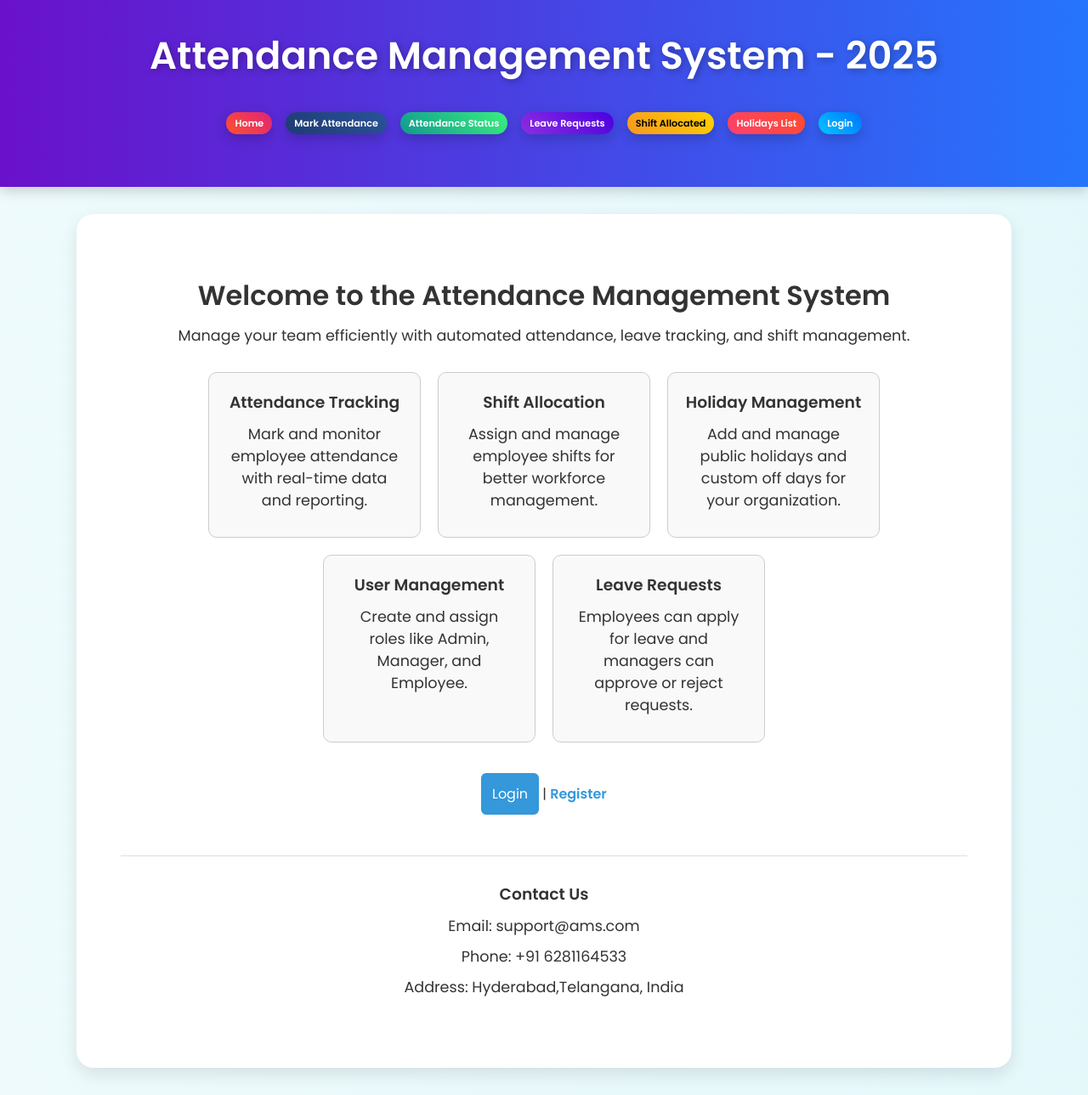
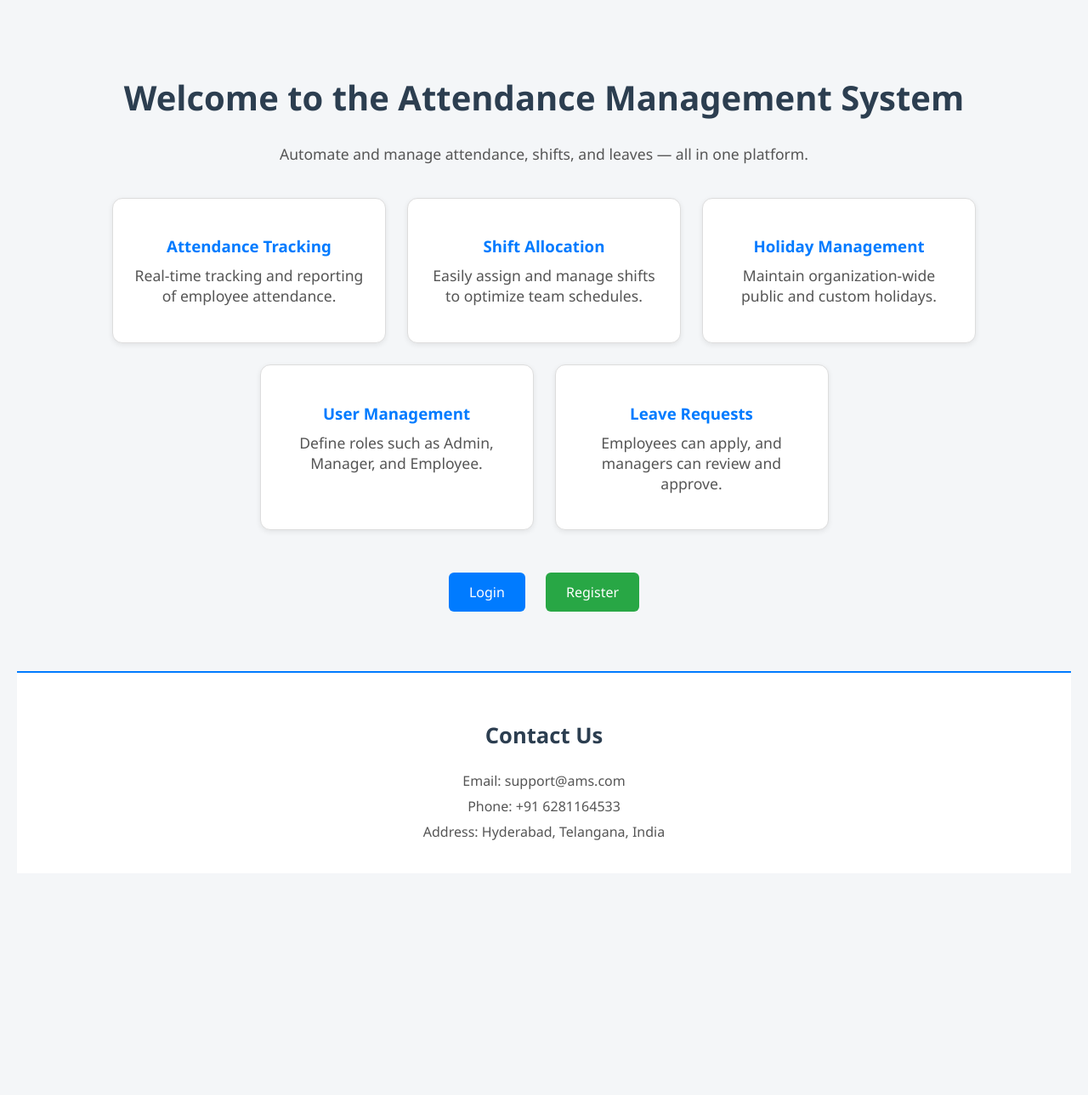
Before and after one commit to yallalaraja/Attendance_Management_System-Team-Alpha-, a Django app: page / in a window 1280 px wide. Shown: the whole page at 85% size. After the commit the page ends 989 px from the top, so only its background shows below. Run offline with Django 5.2, Linux system fonts and the light colour scheme.

Commit message:
landing page created

```diff
--- a/Ams_be/Ams_app/templates/ams_app/landing_page.html
+++ b/Ams_be/Ams_app/templates/ams_app/landing_page.html
@@ -1,65 +1,152 @@
-{% extends 'ams_app/base.html' %}
-{% load static %}
+<!DOCTYPE html>
+<html lang="en">
+<head>
+    <meta charset="UTF-8">
+    <title>Attendance Management System</title>
+    <meta name="viewport" content="width=device-width, initial-scale=1.0">
+    <style>
+        body {
+            font-family: 'Segoe UI', Tahoma, Geneva, Verdana, sans-serif;
+            background-color: #f4f6f8;
+            margin: 0;
+            padding: 0;
+            color: #333;
+        }
 
-{% block content %}
-<style>
         .landing-container {
-        padding: 40px 20px;
+            padding: 60px 20px;
             text-align: center;
         }
+
+        h1 {
+            font-size: 2.5rem;
+            color: #2c3e50;
+        }
+
+        p {
+            font-size: 1.1rem;
+            margin-top: 10px;
+            color: #555;
+        }
+
         .features {
             display: flex;
             flex-wrap: wrap;
             justify-content: center;
-        gap: 20px;
-        margin-top: 30px;
+            gap: 25px;
+            margin: 40px auto;
+            max-width: 1200px;
         }
+
         .feature-box {
-        border: 1px solid #ccc;
-        border-radius: 10px;
-        padding: 20px;
-        width: 250px;
-        background-color: #f9f9f9;
+            background-color: #ffffff;
+            border: 1px solid #ddd;
+            border-radius: 12px;
+            padding: 25px;
+            width: 270px;
+            box-shadow: 0 2px 6px rgba(0, 0, 0, 0.08);
+            transition: transform 0.2s;
         }
+
+        .feature-box:hover {
+            transform: translateY(-5px);
+        }
+
+        .feature-box h3 {
+            color: #007bff;
+            margin-bottom: 10px;
+        }
+
         .login-section {
             margin-top: 40px;
         }
+
+        .btn-login, .btn-register {
+            display: inline-block;
+            padding: 12px 24px;
+            margin: 10px;
+            border: none;
+            border-radius: 6px;
+            text-decoration: none;
+            font-size: 1rem;
+            color: #fff;
+            background-color: #007bff;
+            transition: background-color 0.3s;
+        }
+
+        .btn-register {
+            background-color: #28a745;
+        }
+
+        .btn-login:hover {
+            background-color: #0056b3;
+        }
+
+        .btn-register:hover {
+            background-color: #218838;
+        }
+
         .contact-section {
             margin-top: 60px;
-        border-top: 1px solid #ddd;
-        padding-top: 30px;
+            padding: 30px 20px;
+            background-color: #ffffff;
+            border-top: 2px solid #007bff;
+        }
+
+        .contact-section h3 {
+            font-size: 1.6rem;
+            color: #2c3e50;
+        }
+
+        .contact-section p {
+            margin: 8px 0;
+            font-size: 1rem;
+            color: #555;
+        }
+
+        @media (max-width: 768px) {
+            .features {
+                flex-direction: column;
+                align-items: center;
+            }
+
+            .feature-box {
+                width: 90%;
+            }
         }
     </style>
+</head>
+<body>
 
 <div class="landing-container">
     <h1>Welcome to the Attendance Management System</h1>
-    <p>Manage your team efficiently with automated attendance, leave tracking, and shift management.</p>
+    <p>Automate and manage attendance, shifts, and leaves — all in one platform.</p>
 
     <div class="features">
         <div class="feature-box">
             <h3>Attendance Tracking</h3>
-            <p>Mark and monitor employee attendance with real-time data and reporting.</p>
+            <p>Real-time tracking and reporting of employee attendance.</p>
         </div>
         <div class="feature-box">
             <h3>Shift Allocation</h3>
-            <p>Assign and manage employee shifts for better workforce management.</p>
+            <p>Easily assign and manage shifts to optimize team schedules.</p>
         </div>
         <div class="feature-box">
             <h3>Holiday Management</h3>
-            <p>Add and manage public holidays and custom off days for your organization.</p>
+            <p>Maintain organization-wide public and custom holidays.</p>
         </div>
         <div class="feature-box">
             <h3>User Management</h3>
-            <p>Create and assign roles like Admin, Manager, and Employee.</p>
+            <p>Define roles such as Admin, Manager, and Employee.</p>
         </div>
         <div class="feature-box">
             <h3>Leave Requests</h3>
-            <p>Employees can apply for leave and managers can approve or reject requests.</p>
+            <p>Employees can apply, and managers can review and approve.</p>
         </div>
     </div>
 
     <div class="login-section">
-        <a href="{% url 'login' %}" class="btn-login">Login</a> |
+        <a href="{% url 'login' %}" class="btn-login">Login</a>
         <a href="{% url 'create_user' %}" class="btn-register">Register</a>
     </div>
 
@@ -67,7 +154,9 @@
         <h3>Contact Us</h3>
         <p>Email: support@ams.com</p>
         <p>Phone: +91 6281164533</p>
-        <p>Address: Hyderabad,Telangana, India</p>
+        <p>Address: Hyderabad, Telangana, India</p>
     </div>
 </div>
-{% endblock %}
+
+</body>
+</html>
```
Lines whose indentation alone changed are shown as unchanged.
